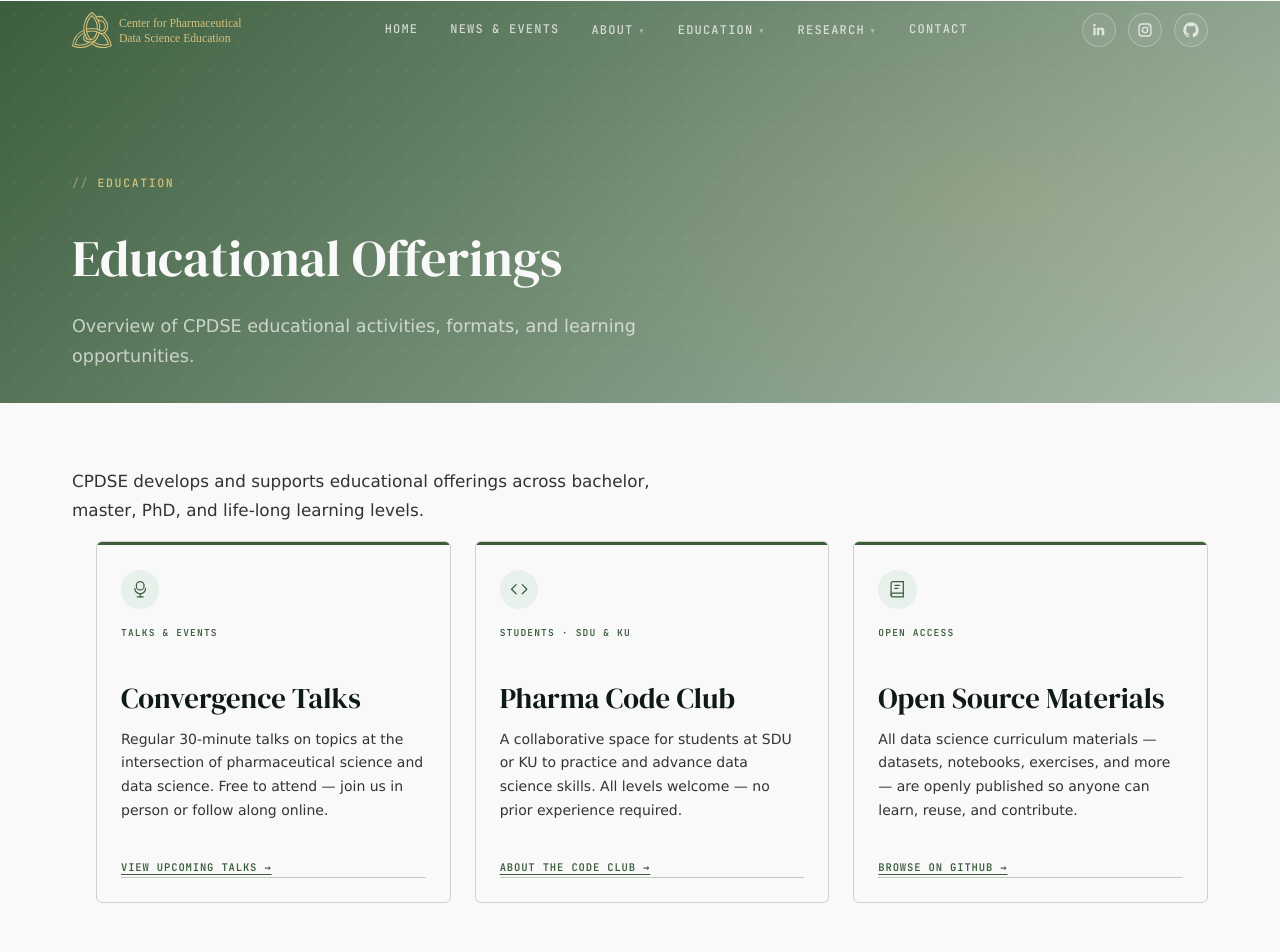
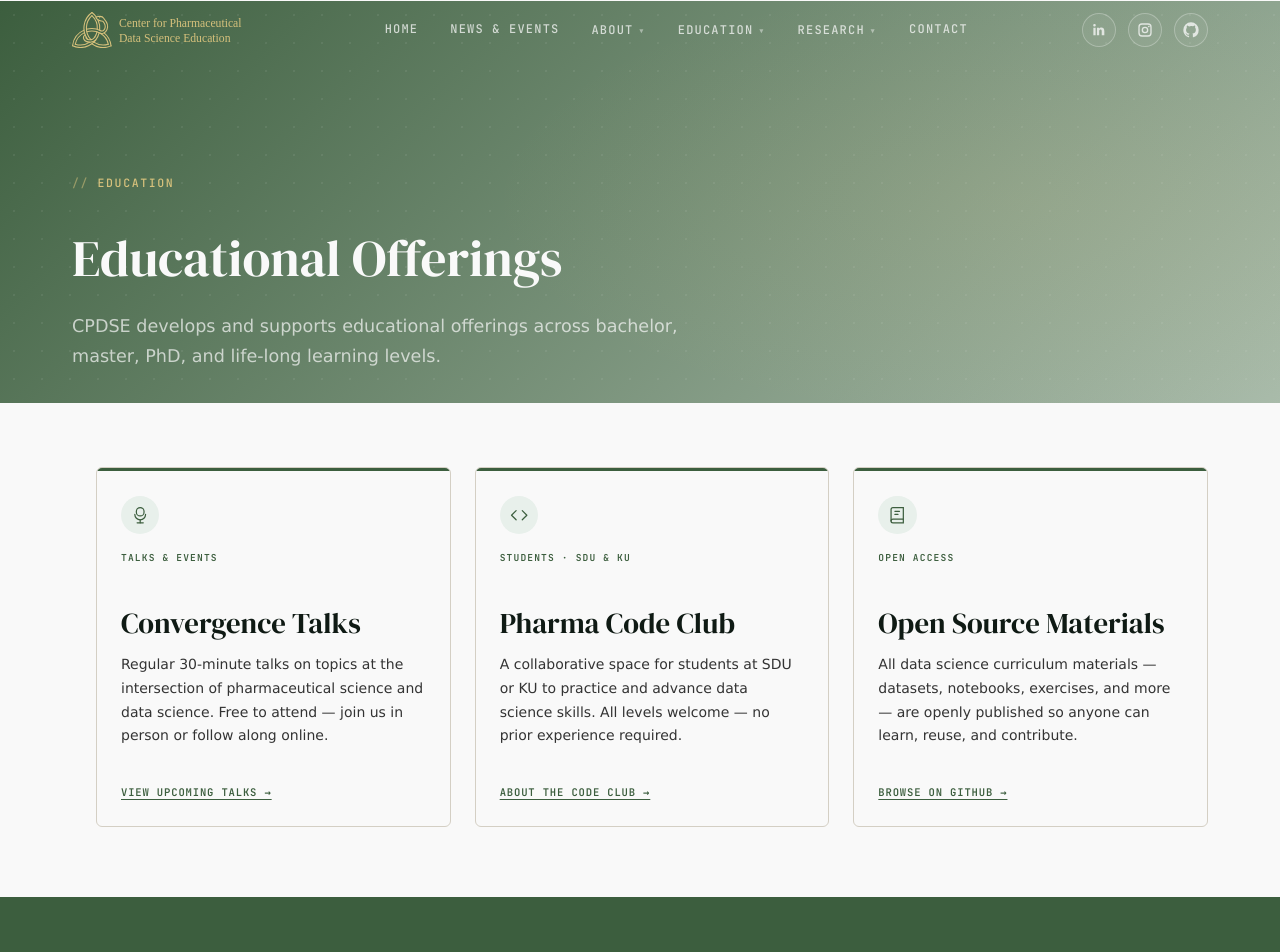
Before and after one commit to CPDSE/PagesCMS, a Jekyll site: the page built from educational-offerings.md, in a window 1280 px wide and 1400 px high. Shown: the top 952 px of the window. Built offline with Jekyll 4.4.1, drawn with Linux system fonts in a browser that asks for light colours.

Commit message:
more styling

```diff
--- a/_config.yml
+++ b/_config.yml
@@ -6,6 +6,7 @@ url: "https://cpdse.github.io"
 
 markdown: kramdown
 permalink: /:categories/:title/
+future: true
 
 plugins:
   - jekyll-feed
--- a/assets/css/main.css
+++ b/assets/css/main.css
@@ -2577,8 +2577,6 @@ a { color: inherit; }
   text-transform: uppercase;
   color: var(--green);
   text-decoration: none;
-  border-bottom: 1px solid rgba(60,94,62,0.3);
-  padding-bottom: 1px;
   transition: color 0.15s ease, border-color 0.15s ease;
 }
 
--- a/educational-offerings.md
+++ b/educational-offerings.md
@@ -2,11 +2,9 @@
 layout: page
 title: Educational Offerings
 hero_label: Education
-description: Overview of CPDSE educational activities, formats, and learning opportunities.
+description: CPDSE develops and supports educational offerings across bachelor, master, PhD, and life-long learning levels.
 permalink: /educational-offerings/
 ---
-
-<p class="offerings-lead">CPDSE develops and supports educational offerings across bachelor, master, PhD, and life-long learning levels.</p>
 
 <ul class="offerings-grid" role="list">
 
```
